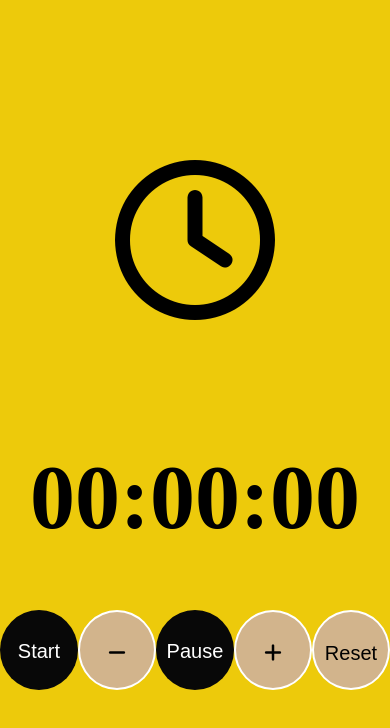
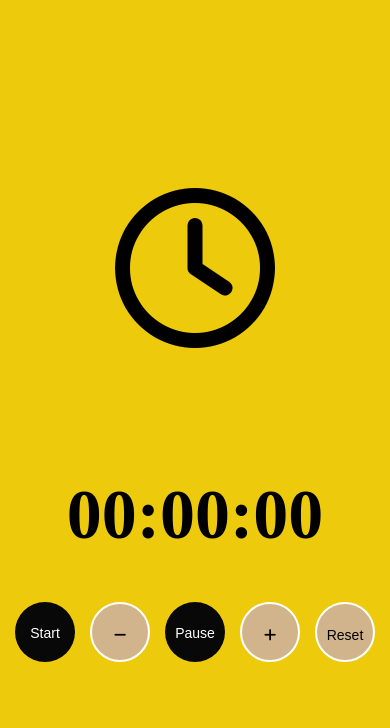
Before and after one commit to BillalAsif/TimerApp, a plain HTML site: page index.html in a window 390 px wide. Drawn offline with Linux system fonts and the light colour scheme.

Commit message:
General update

```diff
--- a/css/style.css
+++ b/css/style.css
@@ -110,3 +110,20 @@ button {
         line-height: 80px;
     }
 }
+
+@media screen and (max-width:400px) {
+    .title {
+        font-size: 160px;
+    }
+
+    #counter {
+        font-size: 70px;
+    }
+
+    button {
+        font-size: 14px;
+        width: 60px;
+        height: 60px;
+        line-height: 60px;
+    }
+}
```
